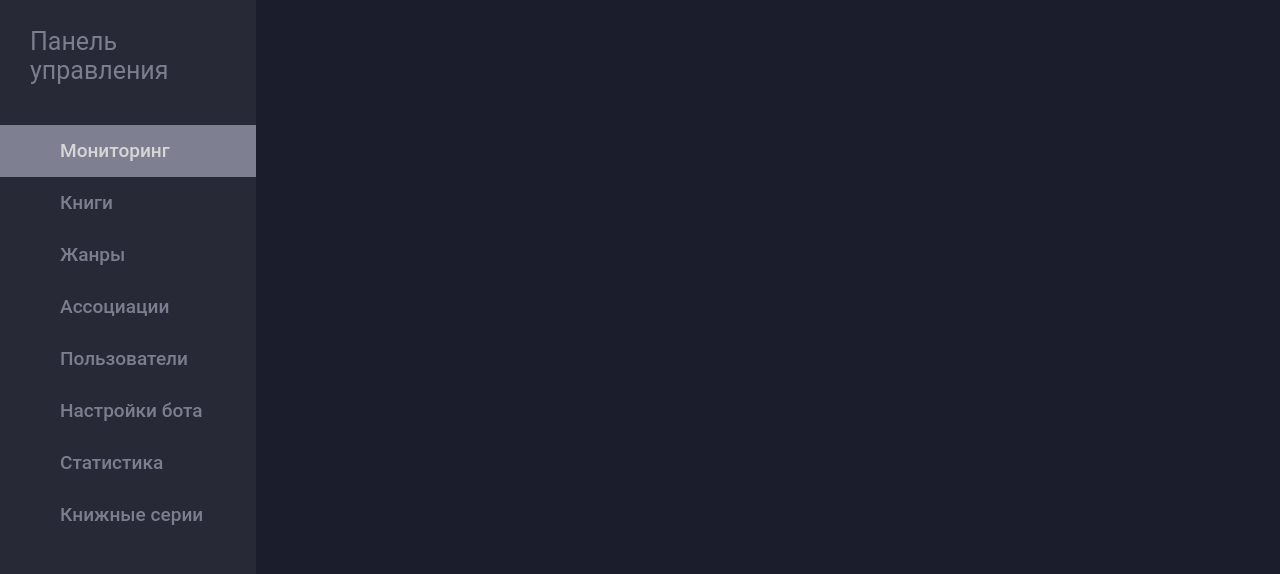
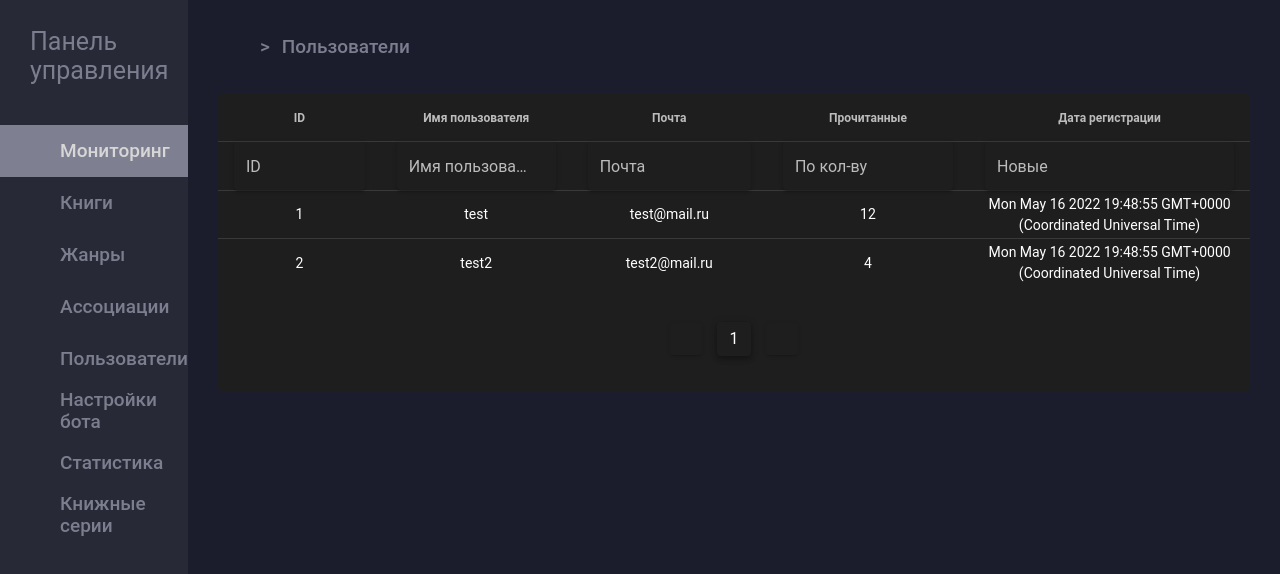
Before and after one commit to whanarchyven/pd-vue-lk, a Vue app in the folder pd-vue-lk/: page /user in a window 1280 px wide. Shown: the top 574 px of the page. Built offline with nearby package versions, Linux system fonts and the light colour scheme.

Commit message:
some new updates

```diff
--- a/pd-vue-lk/src/components/datatable/DataTable.vue
+++ b/pd-vue-lk/src/components/datatable/DataTable.vue
@@ -59,7 +59,7 @@
           <td v-for="column in columns" class="text-start">
             <router-link
               class="data-table-link"
-              :to="{ name: 'User', params: { id: item.id } }"
+              :to="{ name: 'user', params: { id: item.id } }"
             >
               <span
                 v-if="column.class && column.class.dynamic"
@@ -186,3 +186,10 @@ export default {
   },
 };
 </script>
+
+<style scoped lang="scss">
+.data-table-link {
+  color: white;
+  text-decoration: none;
+}
+</style>
--- a/pd-vue-lk/src/router/index.js
+++ b/pd-vue-lk/src/router/index.js
@@ -61,6 +61,11 @@ const routes = [
     component: UsersView,
   },
   {
+    path: "/user/",
+    name: "user",
+    component: UsersView,
+  },
+  {
     path: "/about",
     name: "about",
     // route level code-splitting
--- a/pd-vue-lk/src/views/UsersView.vue
+++ b/pd-vue-lk/src/views/UsersView.vue
@@ -8,12 +8,12 @@
       :columns="columns"
       :pagination="pagination"
       :items="users"
-      @columnFilterChanged=""
+      @columnFilterChanged="columnFilterUpdate"
       @onFilter=""
       @onRowClick=""
       @onPage=""
-      @orderColumn=""
-      @orderDir=""
+      @orderColumn="setOrderColumn"
+      @orderDir="setOrderDirection"
     ></data-table>
 
     <!--    <book-dialog v-if="!loading" :dialog="newBookDialog" @closed="newBookDialog = false"></book-dialog>-->
@@ -37,6 +37,13 @@ export default {
         name: "test",
         mail: "test@mail.ru",
         readied: 12,
+        "registration-date": new Date(),
+      },
+      {
+        id: 2,
+        name: "test2",
+        mail: "test2@mail.ru",
+        readied: 4,
         "registration-date": new Date(),
       },
     ],
@@ -93,6 +100,10 @@ export default {
           name: "column-badge column-value-",
           dynamic: true,
         },
+        // naming: {
+        //   "by-count": "По кол-ву",
+        //   moderation: "На модерации",
+        // },
         filter: {
           placeholder: "По кол-ву",
           type: "select",
@@ -116,10 +127,14 @@ export default {
           name: "column-badge column-value-frequency-",
           dynamic: true,
         },
+        // naming: {
+        //   new: "Новые",
+        //   old: "Старые",
+        // },
         filter: {
           placeholder: "Новые",
           type: "select",
-          options: ["new", "exists"],
+          options: ["new", "old"],
           optionsText: {
             new: "Новые",
             old: "Старые",
@@ -160,7 +175,7 @@ export default {
   //     }
   //   },
   // },
-  // methods: {
+  methods: {
     //   ...mapActions(['loadBooks']),
     //
     //   async initData() {
@@ -203,15 +218,16 @@ export default {
     //     await this.loadData();
     //   }, 1000),
     //
-  //   columnFilterUpdate(key, value) {
-  //     const columns = this.columns;
-  //     columns[key].search.value = value;
-  //     this.columns = columns;
-  //   },
+    columnFilterUpdate(key, value) {
+      const columns = this.columns;
+      columns[key].search.value = value;
+      this.columns = columns;
+    },
     //
-  onRowClick(item) {
-    this.$router.push({ name: "User", params: { id: item.id } });
-  },
+    // onRowClick(item) {
+    //   console.log("test");
+    //   this.$router.push({ name: "user", params: { id: item.id } });
+    // },
 
     async onPage(page) {
       history.pushState({}, null, this.$route.path + "?page=" + page);
@@ -225,6 +241,7 @@ export default {
     setOrderDirection(dir) {
       this.orderDesc = dir;
     },
+  },
 };
 </script>
 
```
Lines whose indentation alone changed are shown as unchanged.
